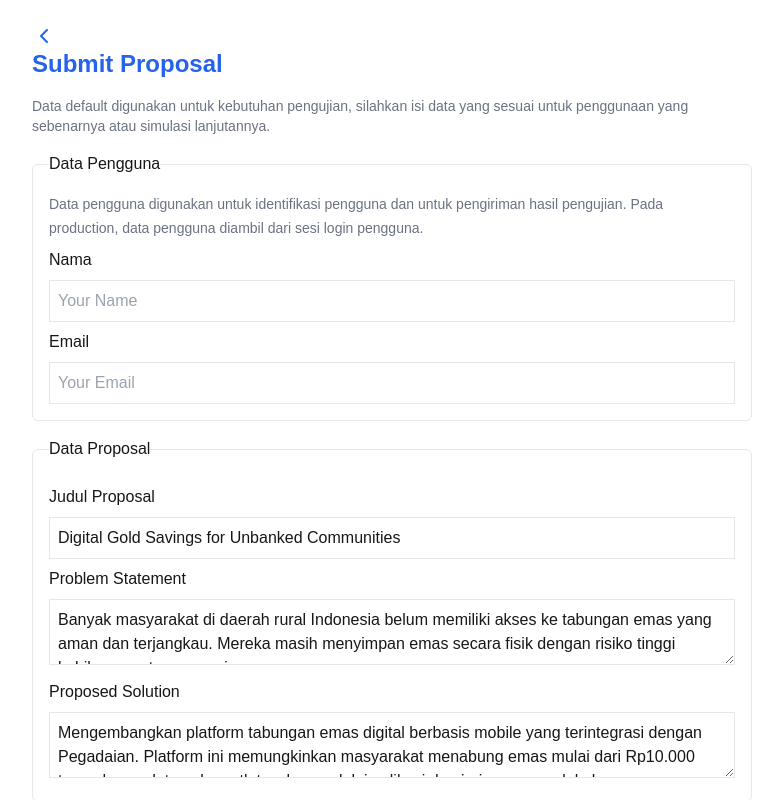
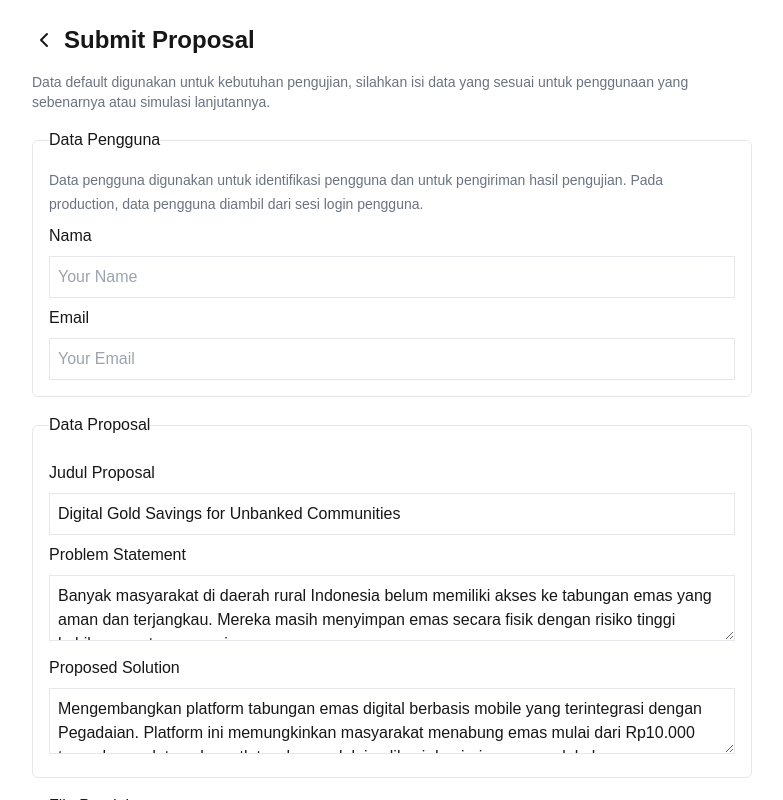
Before and after one commit to irwanphan/proval, a Next.js app: page /submit in a window 1280 px wide. Shown: the top 800 px of the page, without its empty margins (248-1031 px from the left). Built offline with nearby package versions, Linux system fonts and the light colour scheme.

Commit message:
Refactor header layout and button styles in proposal submission page for improved user experience and visual consistency.

```diff
--- a/app/submit/page.tsx
+++ b/app/submit/page.tsx
@@ -47,7 +47,10 @@ export default function SubmitProposalPage() {
 
   return (
     <main className="p-6 max-w-3xl mx-auto">
-      <h1 className="text-2xl font-bold mb-4"><Link href="/dashboard" className="text-blue-600 hover:text-blue-700"><ChevronLeft /> Submit Proposal</Link></h1>
+      <h1 className="text-2xl font-bold mb-4 flex items-center gap-2">
+        <Link href="/dashboard" className="hover:text-gray-400 transition-colors duration-200"><ChevronLeft /></Link>
+        Submit Proposal
+      </h1>
       <p className="text-sm text-gray-500 mb-4">
         Data default digunakan untuk kebutuhan pengujian, silahkan isi data yang sesuai untuk penggunaan yang sebenarnya atau simulasi lanjutannya.
       </p>
@@ -80,7 +83,7 @@ export default function SubmitProposalPage() {
           <input type="file" onChange={(e) => setFile(e.target.files?.[0] || null)} className="w-full border p-2" />
         </fieldset>
         <button type="submit" disabled={loading}
-          className="bg-blue-600 text-white px-4 py-2 rounded-md w-full hover:bg-blue-700 disabled:opacity-50">
+          className="bg-blue-600 text-white px-4 py-2 rounded-md w-full hover:bg-blue-700 disabled:opacity-50 transition-colors duration-200">
           {loading ? 'Submitting...' : 'Submit'}
         </button>
       </form>
```
